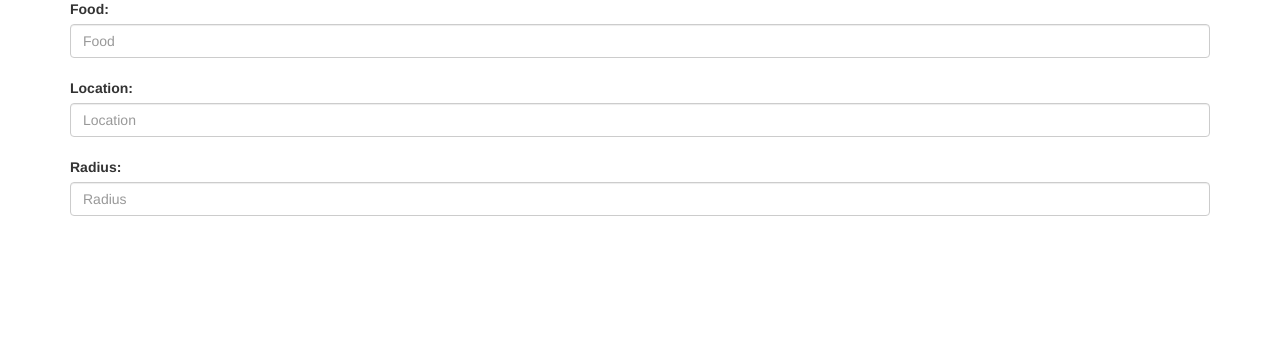
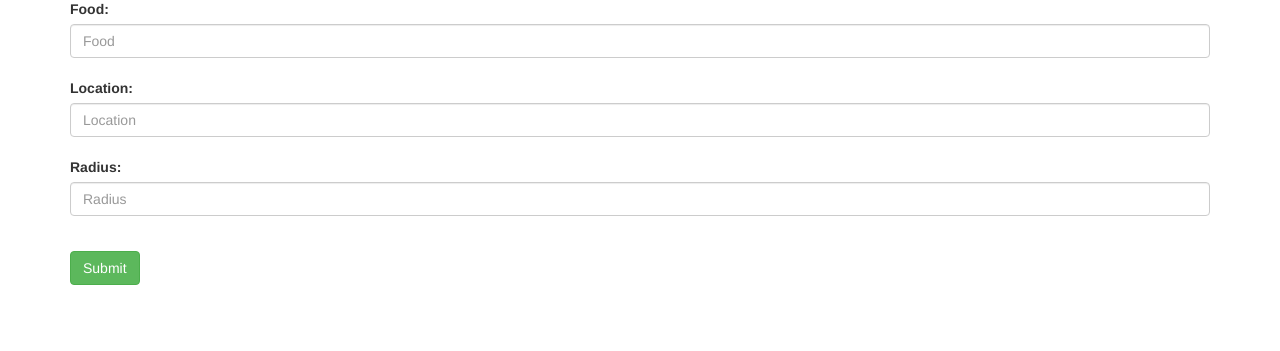
Before and after one commit to ginadivina/taste-buddy, a Flask app: page /search in a window 1280 px wide. Shown: the part 143-494 px from the top of the page. Run offline with Flask 2, Linux system fonts and the light colour scheme; some libraries are stand-ins or nearby versions.

Commit message:
Submit button added

```diff
--- a/app/templates/search.html
+++ b/app/templates/search.html
@@ -20,6 +20,7 @@
             <input type="text" class="form-control" id="radius" name="radius" placeholder="Radius">
             <br>
         </div>
+        <button type="submit" class="btn btn-success">Submit</button>
     </form>
 
 </div>
```
